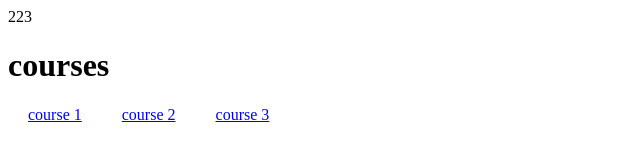
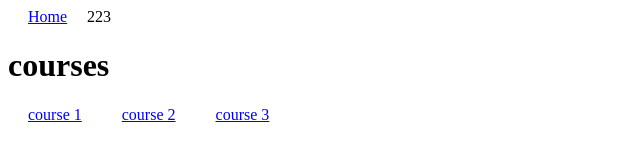
Before and after one commit to stevecyj/nux3-demo, a Nuxt app: page /courses/1 in a window 1280 px wide. Shown: the top 151 px of the page, without its empty margins (0-640 px from the left). Built offline with nearby package versions, Linux system fonts and the light colour scheme; what v-calendar would draw is missing.

Commit message:
feat: update default header link to Home page
- Changed the default layout header to include a link to the Home page

Signed-off-by: steve.tsao <steve.tsao@hlwtech.com.tw>

```diff
--- a/layouts/default.vue
+++ b/layouts/default.vue
@@ -2,7 +2,7 @@
 
 <template>
   <div>
-    <header>223</header>
+    <header><NuxtLink to="/">Home</NuxtLink>223</header>
     <slot />
     <footer>456</footer>
   </div>
```
